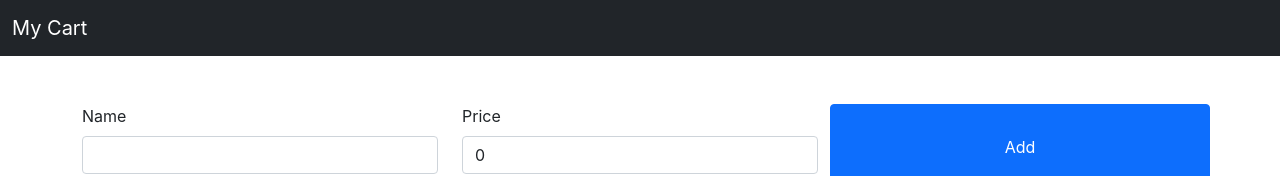
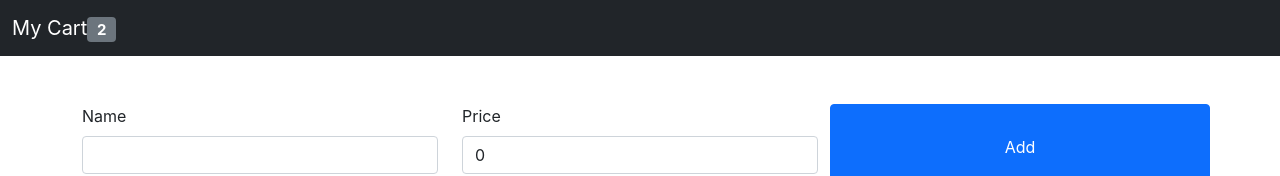
Before and after one commit to Saumya15082001/my_kart, a React (Create React App) app: page / in a window 1280 px wide. Shown: the top 176 px of the page. Built offline with nearby package versions, Linux system fonts and the light colour scheme.

Commit message:
Add total items badge

```diff
--- a/src/App.js
+++ b/src/App.js
@@ -68,7 +68,8 @@ function App() {
 
   return (
     <>
-      <Navbar />
+      <Navbar
+        productList={productList}/>
       <main className="container mt-5">
         <AddItem addItem={addItem}/>
         <ProductList
--- a/src/components/Navbar.js
+++ b/src/components/Navbar.js
@@ -1,6 +1,11 @@
 import React from "react";
-
+//import Product from "./Product";
+import ProductList from "./ProductList";
 class Navbar extends React.Component {
+  constructor(props)
+  {
+    super(props);
+  }
   state = {};
   render() {
     return (
@@ -8,6 +13,7 @@ class Navbar extends React.Component {
         <div className="container-fluid">
           <a className="navbar-brand" href="#">
             My Cart
+            <span class="badge bg-secondary"> {this.props.productList.length}</span>
           </a>
         </div>
       </nav>
```
